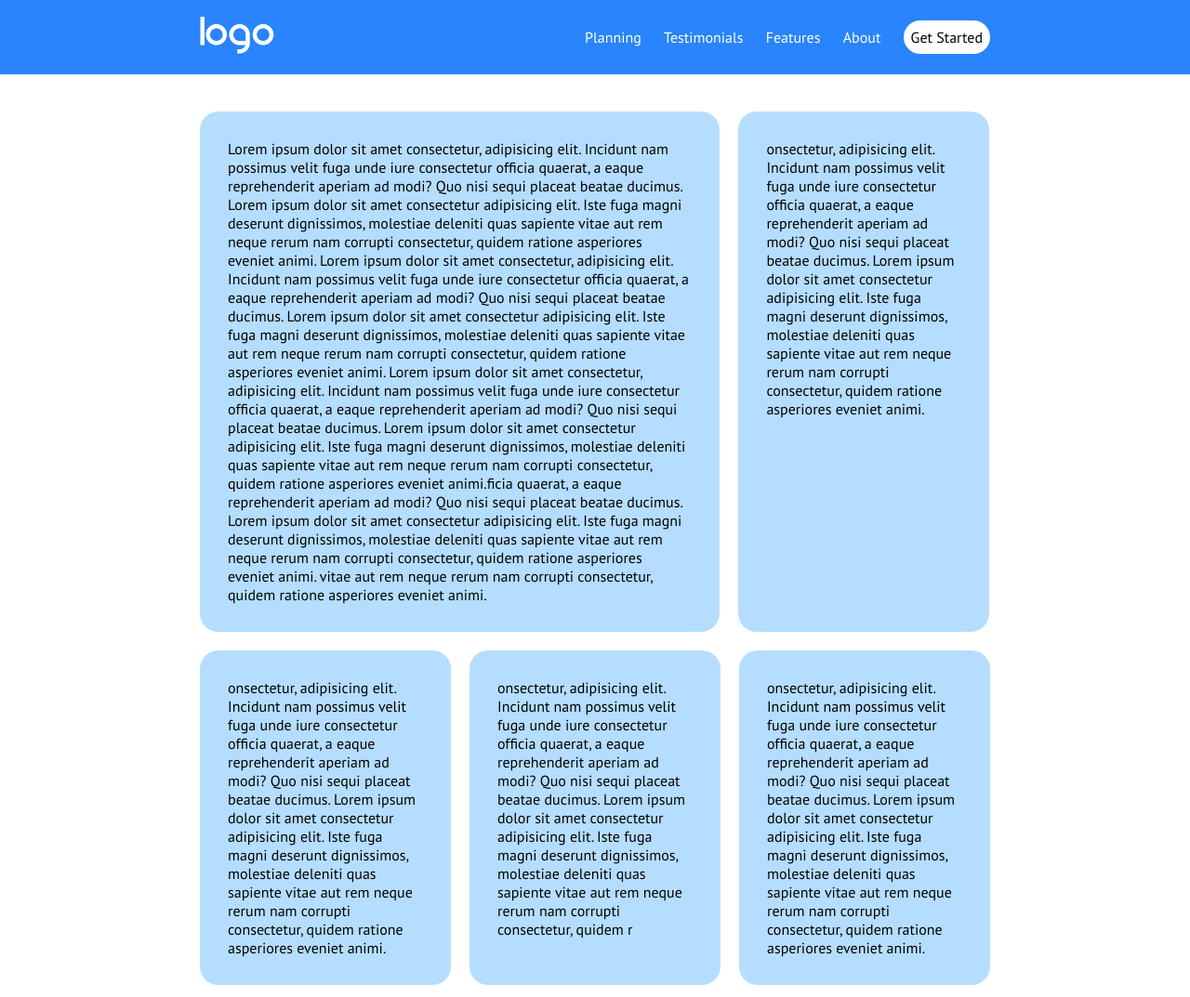
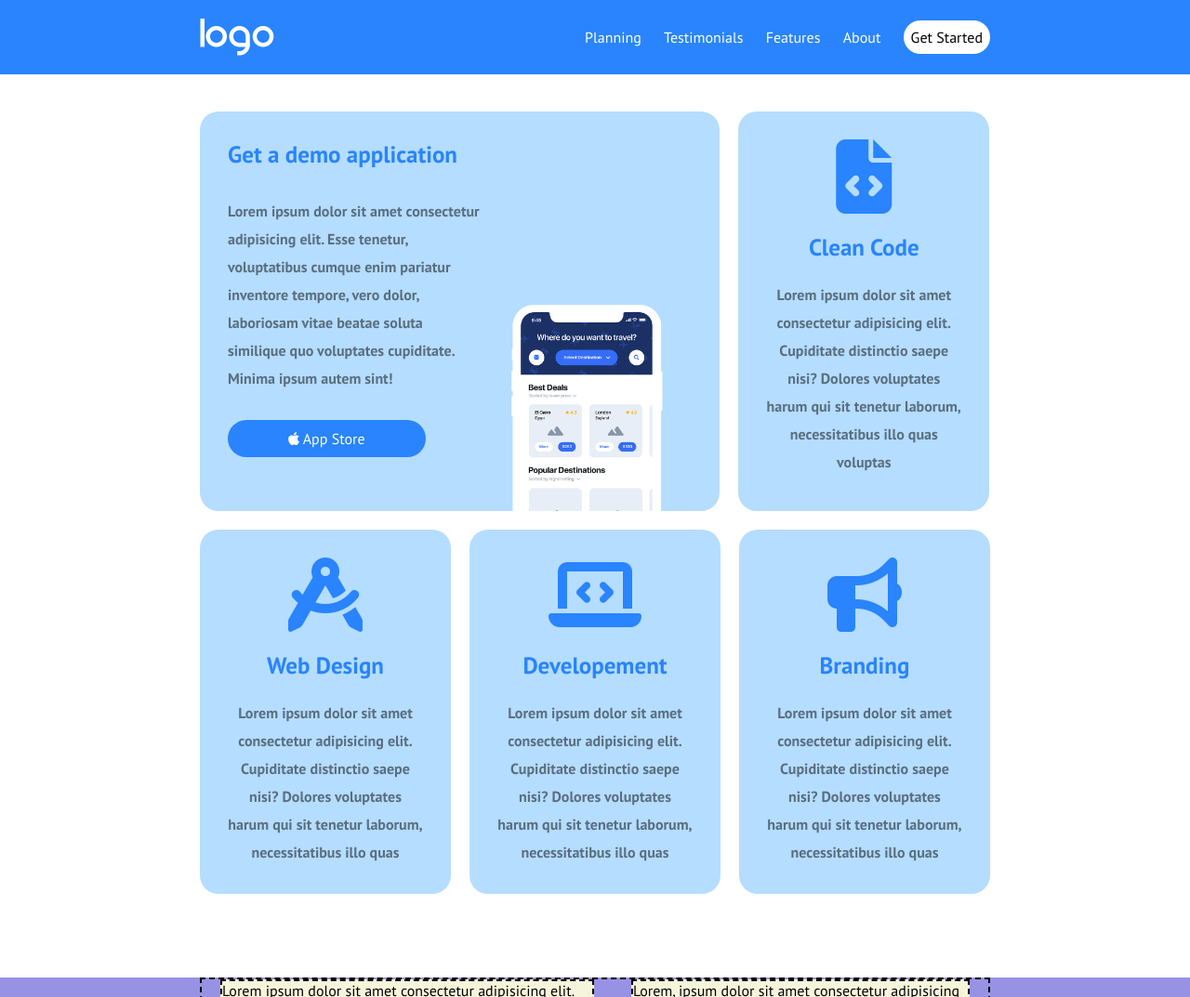
Before and after one commit to Christian-Beninati/htmlcss-responsive-layout, a plain HTML site: page index.html in a window 1280 px wide. Shown: the top 1073 px of the page at 93% size. Drawn offline with Linux system fonts and the light colour scheme.

Commit message:
main-first-section

```diff
--- a/css/style.css
+++ b/css/style.css
@@ -13,6 +13,8 @@
     --bgd-card-light-purp: #9792E3;
     --bgd-footer: #333333;
     --font-white: #fff;
+    --font-tex-color-card-bl: #5A6E7F;
+    --font-blue: #2984FD;
 }
 
 /* generics */
@@ -23,7 +25,7 @@ body{
 
 /* utilities */
 .container {
-    max-width: 430px;
+    max-width: 420px;
     margin: 0 auto;
 }
 
@@ -38,7 +40,7 @@ body{
 }
 
 .debug .border {
-    border: 2px dashed black;
+    border: 2px dashed #000000;
 }
 
 .cursor {
@@ -53,6 +55,19 @@ a {
     color: var(--font-white);
     padding: 0 10px;
     text-decoration: none;
+    display: inline-block;
+}
+
+p {
+    line-height: 30px;
+    font-weight: 600;
+    font-size: 16px;
+}
+
+img {
+    max-width: 100%;
+    height: auto;
+    display: block;
 }
 
 /* header */
@@ -81,6 +96,10 @@ header {
     display: none;
 }
 
+.row.first-sect p {
+    color: var(--font-tex-color-card-bl);
+}
+
 .navbar-menu-desk  .button {
     border-radius: 20px;
     background-color: white;
@@ -95,11 +114,51 @@ section{
 }
 
 /* first section */
-.card.ligh-b, .card-benefit {
+.card.ligh-blue, .card-benefit {
     margin: 20px 0;
     border-radius: 20px;
     padding: 30px;
     background-color: var(--bgd-card-ligh-bl);
+}
+
+.row.first-sect h4 {
+    color: var(--font-blue);
+    font-size: 25px;
+    padding-bottom: 30px ;
+}
+
+.column.big-up > .card {
+    text-align: left;
+    padding: 0 30px;
+}
+
+.column.big-up h4 {
+    padding: 30px 0;
+}
+
+.button.blue {
+    border-radius: 20px;
+    background-color:var(--font-blue);
+    color: var(--font-white);
+    padding: 10px 65px;
+    margin: 30px 0;
+}
+
+.phone > img {
+    max-width: 70%;
+    padding:  0 10px;
+}
+
+.column.sml-up, .column.sml-dw {
+    text-align: center;
+}
+
+.column.sml-up h4, .column.sml-dw h4  {
+    padding: 20px 0;
+}
+
+.column.sml-up i, .column.sml-dw i {
+    color: var(--font-blue);
 }
 
 /* second section */
@@ -169,21 +228,25 @@ main section:nth-child(6) {
         flex-basis: 66.6%;
     }
 
-    .column.sm-up {
+    .column.sml-up {
         flex-basis: 33.3%;
     }
 
-    .column.sm-dw {
+    .column.sml-dw {
         flex-basis: calc(100% / 3);
     }
 
-    .card.ligh-b {
+    .card.ligh-blue {
         margin: 10px 0;
     }
 
     .column {
         padding: 0 10px;
         display: flex;
+    }
+
+    .phone > img {
+        max-width: 66%;
     }
 
     /* fourth section */
@@ -232,6 +295,21 @@ main section:nth-child(6) {
         display: block;
     }
 
+    /* fifth section */
+    .column.big-up .card {
+        display: flex;
+    }
+
+    .phone > img {
+        max-width: 100%;
+        height: auto;
+        padding-top: 90%;
+    }
+
+    .get-demo-apl {
+        max-width: 55%;
+    }
+
     /* second-section */
     .strateg-plan {
         display: flex;
--- a/index.html
+++ b/index.html
@@ -40,35 +40,44 @@
         <section>
             <div class="container">
                 <div class="row first-sect">
-                    <div class="column big-up ">
-                        <div class="card ligh-b ">
-                            Lorem ipsum dolor sit amet consectetur, adipisicing elit. Incidunt nam possimus velit fuga unde iure consectetur officia quaerat, a eaque reprehenderit aperiam ad modi? Quo nisi sequi placeat beatae ducimus. Lorem ipsum dolor sit amet consectetur adipisicing elit. Iste fuga magni deserunt dignissimos, molestiae deleniti quas sapiente vitae aut rem neque rerum nam corrupti consectetur, quidem ratione asperiores eveniet animi. Lorem ipsum dolor sit amet consectetur, adipisicing elit. Incidunt nam possimus velit fuga unde iure consectetur officia quaerat, a eaque reprehenderit aperiam ad modi? Quo nisi sequi placeat beatae ducimus. Lorem ipsum dolor sit amet consectetur adipisicing elit. Iste fuga magni deserunt dignissimos, molestiae deleniti quas sapiente vitae aut rem neque rerum nam corrupti consectetur, quidem ratione asperiores eveniet animi.
-                            Lorem ipsum dolor sit amet consectetur, adipisicing elit. Incidunt nam possimus velit fuga unde iure consectetur officia quaerat, a eaque reprehenderit aperiam ad modi? Quo nisi sequi placeat beatae ducimus. Lorem ipsum dolor sit amet consectetur adipisicing elit. Iste fuga magni deserunt dignissimos, molestiae deleniti quas sapiente vitae aut rem neque rerum nam corrupti consectetur, quidem ratione asperiores eveniet animi.ficia quaerat, a eaque reprehenderit aperiam ad modi? Quo nisi sequi placeat beatae ducimus. Lorem ipsum dolor sit amet consectetur adipisicing elit. Iste fuga magni deserunt dignissimos, molestiae deleniti quas sapiente vitae aut rem neque rerum nam corrupti consectetur, quidem ratione asperiores eveniet animi.
-                            vitae aut rem neque rerum nam corrupti consectetur, quidem ratione asperiores eveniet animi.
-
+                    <div class="column big-up">
+                        <div class="card ligh-blue">
+                            <div class="get-demo-apl">
+                                <h4>Get a demo application</h4>
+                                <p>Lorem ipsum dolor sit amet consectetur adipisicing elit. Esse tenetur, voluptatibus cumque enim pariatur inventore tempore, vero dolor, laboriosam vitae beatae soluta similique quo voluptates cupiditate. Minima ipsum autem sint!</p>
+                                <a class="button blue" href="#"><i class="fa-brands fa-apple"></i>  App  Store</a>
+                            </div>
+                             <figure class="phone">
+                                <img src="img/phone.png" alt="phone">
+                            </figure>
                         </div>
                     </div>
-                    <div class="column sm-up ">
-                        <div class="card ligh-b">
-                            onsectetur, adipisicing elit. Incidunt nam possimus velit fuga unde iure consectetur officia quaerat, a eaque reprehenderit aperiam ad modi? Quo nisi sequi placeat beatae ducimus. Lorem ipsum dolor sit amet consectetur adipisicing elit. Iste fuga magni deserunt dignissimos, molestiae deleniti quas sapiente vitae aut rem neque rerum nam corrupti consectetur, quidem ratione asperiores eveniet animi.
-
+                    <div class="column sml-up ">
+                        <div class="card ligh-blue">
+                            <i class="fa-solid fa-file-code fa-5x"></i>
+                            <h4> Clean Code</h4>
+                            <p>Lorem ipsum dolor sit amet consectetur adipisicing elit. Cupiditate distinctio saepe nisi? Dolores voluptates harum qui sit tenetur laborum, necessitatibus illo quas voluptas </p>
                         </div>
                     </div>
-                    <div class="column sm-dw">
-                        <div class="card ligh-b">
-                            onsectetur, adipisicing elit. Incidunt nam possimus velit fuga unde iure consectetur officia quaerat, a eaque reprehenderit aperiam ad modi? Quo nisi sequi placeat beatae ducimus. Lorem ipsum dolor sit amet consectetur adipisicing elit. Iste fuga magni deserunt dignissimos, molestiae deleniti quas sapiente vitae aut rem neque rerum nam corrupti consectetur, quidem ratione asperiores eveniet animi.
-
+                    <div class="column sml-dw">
+                        <div class="card ligh-blue">
+                            <i class="fa-solid fa-compass-drafting fa-5x"></i>
+                            <h4> Web Design</h4>
+                            <p>Lorem ipsum dolor sit amet consectetur adipisicing elit. Cupiditate distinctio saepe nisi? Dolores voluptates harum qui sit tenetur laborum, necessitatibus illo quas  </p>
                         </div>
                     </div>
-                    <div class="column sm-dw">
-                        <div class="card ligh-b">
-                            onsectetur, adipisicing elit. Incidunt nam possimus velit fuga unde iure consectetur officia quaerat, a eaque reprehenderit aperiam ad modi? Quo nisi sequi placeat beatae ducimus. Lorem ipsum dolor sit amet consectetur adipisicing elit. Iste fuga magni deserunt dignissimos, molestiae deleniti quas sapiente vitae aut rem neque rerum nam corrupti consectetur, quidem r
+                    <div class="column sml-dw">
+                        <div class="card ligh-blue">
+                            <i class="fa-solid fa-laptop-code fa-5x"></i>
+                            <h4> Developement</h4>
+                            <p>Lorem ipsum dolor sit amet consectetur adipisicing elit. Cupiditate distinctio saepe nisi? Dolores voluptates harum qui sit tenetur laborum, necessitatibus illo quas  </p>
                         </div>
                     </div>
-                    <div class="column sm-dw">
-                        <div class="card ligh-b">
-                            onsectetur, adipisicing elit. Incidunt nam possimus velit fuga unde iure consectetur officia quaerat, a eaque reprehenderit aperiam ad modi? Quo nisi sequi placeat beatae ducimus. Lorem ipsum dolor sit amet consectetur adipisicing elit. Iste fuga magni deserunt dignissimos, molestiae deleniti quas sapiente vitae aut rem neque rerum nam corrupti consectetur, quidem ratione asperiores eveniet animi.
-
+                    <div class="column sml-dw">
+                        <div class="card ligh-blue">
+                            <i class="fa-solid fa-bullhorn fa-5x"></i>
+                            <h4> Branding</h4>
+                            <p>Lorem ipsum dolor sit amet consectetur adipisicing elit. Cupiditate distinctio saepe nisi? Dolores voluptates harum qui sit tenetur laborum, necessitatibus illo quas  </p>
                         </div>
                     </div>
                 </div>
```
